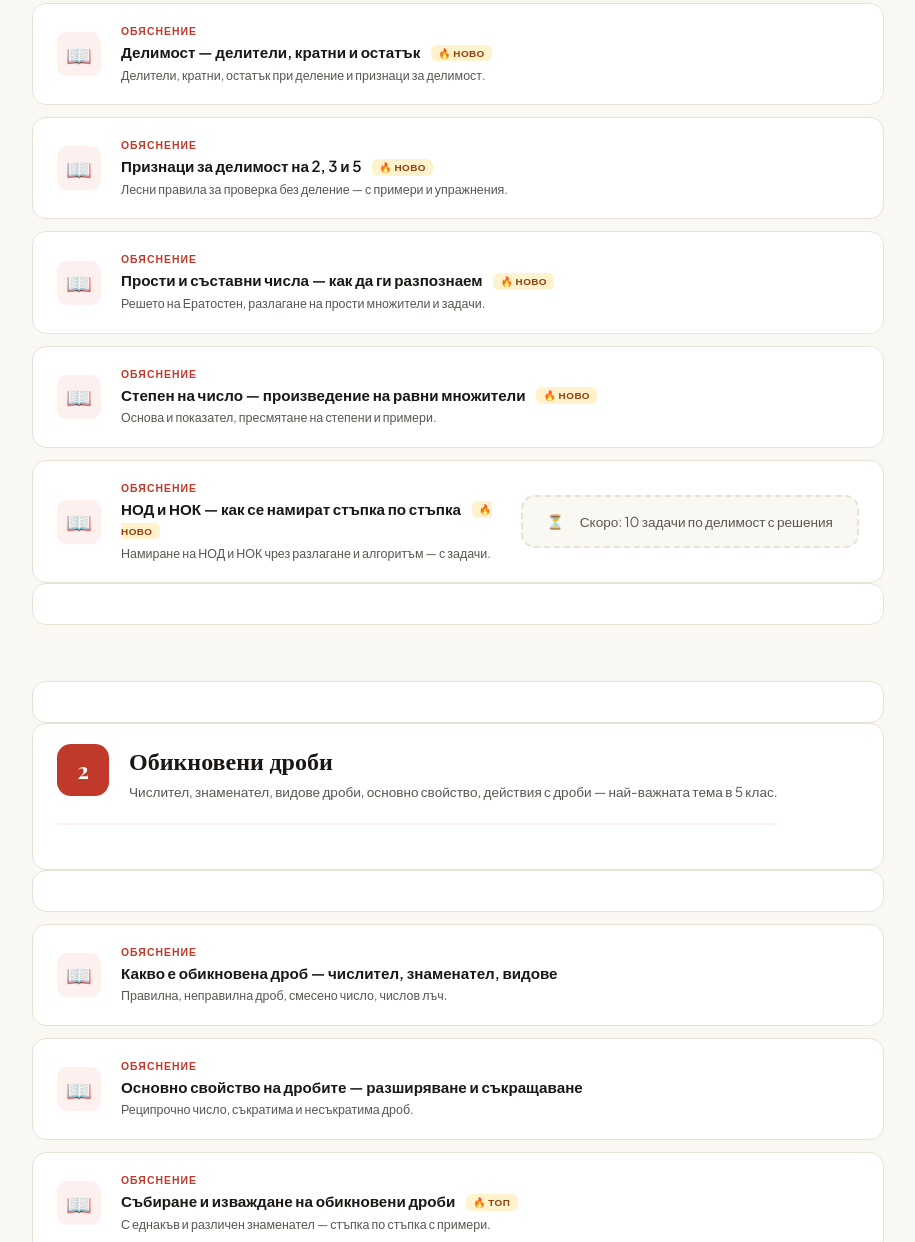
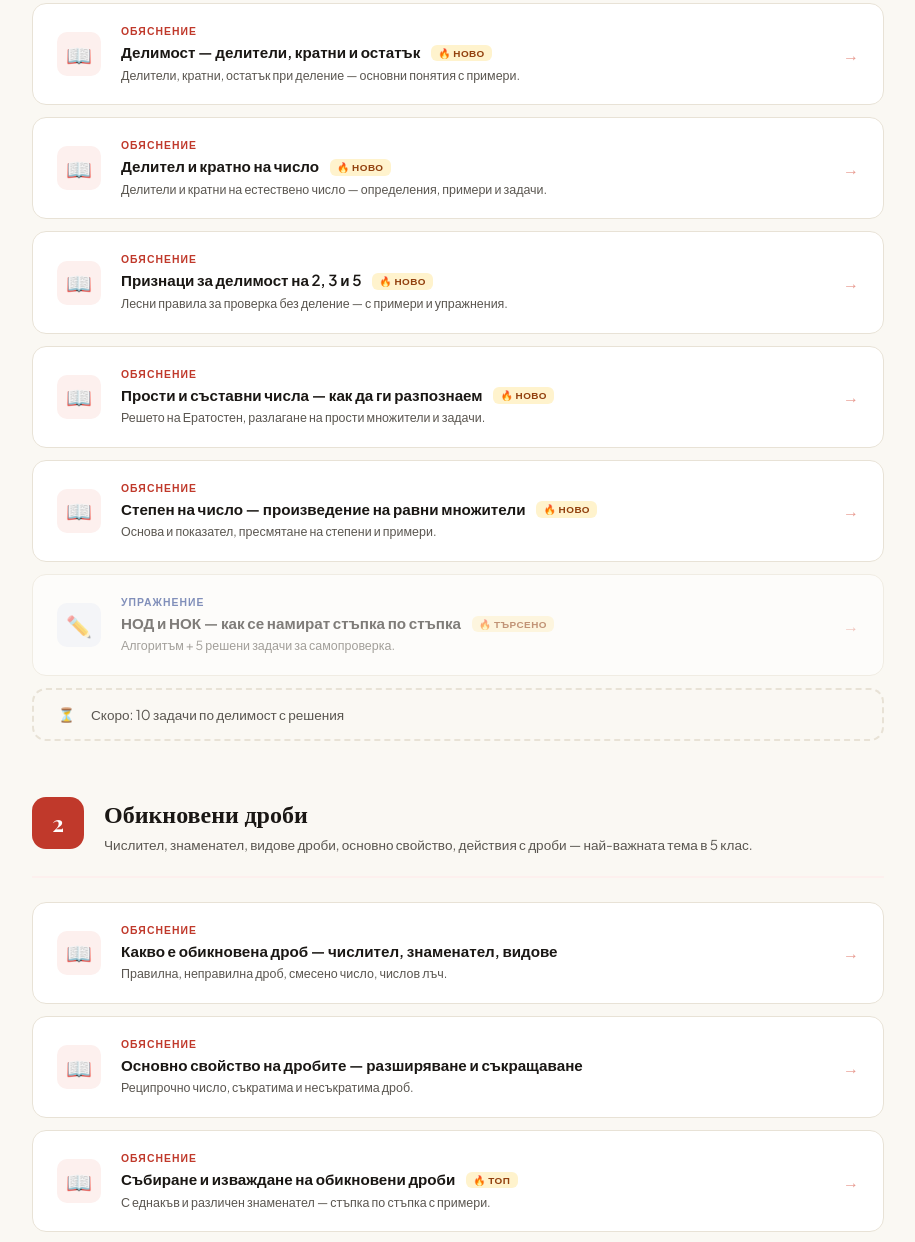
Before and after one commit to matematika-5-7/matematika-5-7.github.io, a plain HTML site: page klas-5.html in a window 1280 px wide. Shown: the part 814-2056 px from the top of the page, without its empty margins (182-1097 px from the left). Drawn offline with nearby package versions, Linux system fonts and the light colour scheme; a web font is replaced by a local one.

Commit message:
Update klas-5.html

```diff
--- a/klas-5.html
+++ b/klas-5.html
@@ -358,8 +358,19 @@
         <div class="article-body">
           <div class="article-type">Обяснение</div>
           <div class="article-title">Делимост — делители, кратни и остатък <span class="hot-badge">🔥 Ново</span></div>
-          <div class="article-desc">Делители, кратни, остатък при деление и признаци за делимост.</div>
+          <div class="article-desc">Делители, кратни, остатък при деление — основни понятия с примери.</div>
         </div>
+        <span class="article-arrow">→</span>
+      </a>
+      <a href="delitel-kratno-5-klas.html" class="article-card">
+        <div class="article-icon icon-explain">📖</div>
+        <div class="article-body">
+          <div class="article-type">Обяснение</div>
+          <div class="article-title">Делител и кратно на число <span class="hot-badge">🔥 Ново</span></div>
+          <div class="article-desc">Делители и кратни на естествено число — определения, примери и задачи.</div>
+        </div>
+        <span class="article-arrow">→</span>
+      </a>
       <a href="priznaci-delitelnost-5-klas.html" class="article-card">
         <div class="article-icon icon-explain">📖</div>
         <div class="article-body">
@@ -367,6 +378,8 @@
           <div class="article-title">Признаци за делимост на 2, 3 и 5 <span class="hot-badge">🔥 Ново</span></div>
           <div class="article-desc">Лесни правила за проверка без деление — с примери и упражнения.</div>
         </div>
+        <span class="article-arrow">→</span>
+      </a>
       <a href="prosti-chisla-5-klas.html" class="article-card">
         <div class="article-icon icon-explain">📖</div>
         <div class="article-body">
@@ -374,6 +387,8 @@
           <div class="article-title">Прости и съставни числа — как да ги разпознаем <span class="hot-badge">🔥 Ново</span></div>
           <div class="article-desc">Решето на Ератостен, разлагане на прости множители и задачи.</div>
         </div>
+        <span class="article-arrow">→</span>
+      </a>
       <a href="stepen-5-klas.html" class="article-card">
         <div class="article-icon icon-explain">📖</div>
         <div class="article-body">
@@ -381,13 +396,17 @@
           <div class="article-title">Степен на число — произведение на равни множители <span class="hot-badge">🔥 Ново</span></div>
           <div class="article-desc">Основа и показател, пресмятане на степени и примери.</div>
         </div>
-      <a href="nod-nok-5-klas.html" class="article-card">
-        <div class="article-icon icon-explain">📖</div>
+        <span class="article-arrow">→</span>
+      </a>
+      <div class="article-card" style="opacity:.55;cursor:not-allowed;pointer-events:none;">
+        <div class="article-icon icon-exercise">✏️</div>
         <div class="article-body">
-          <div class="article-type">Обяснение</div>
-          <div class="article-title">НОД и НОК — как се намират стъпка по стъпка <span class="hot-badge">🔥 Ново</span></div>
-          <div class="article-desc">Намиране на НОД и НОК чрез разлагане и алгоритъм — с задачи.</div>
+          <div class="article-type" style="color:#1e3a8a;">Упражнение</div>
+          <div class="article-title">НОД и НОК — как се намират стъпка по стъпка <span class="hot-badge">🔥 Търсено</span></div>
+          <div class="article-desc">Алгоритъм + 5 решени задачи за самопроверка.</div>
         </div>
+        <span class="article-arrow">→</span>
+      </div>
       <div class="coming-card">
         <span>⏳</span>
         <span>Скоро: 10 задачи по делимост с решения</span>
@@ -412,6 +431,8 @@
           <div class="article-title">Какво е обикновена дроб — числител, знаменател, видове</div>
           <div class="article-desc">Правилна, неправилна дроб, смесено число, числов лъч.</div>
         </div>
+        <span class="article-arrow">→</span>
+      </a>
       <a href="osnovno-svoistvo-drobi-5-klas.html" class="article-card">
         <div class="article-icon icon-explain">📖</div>
         <div class="article-body">
@@ -419,6 +440,8 @@
           <div class="article-title">Основно свойство на дробите — разширяване и съкращаване</div>
           <div class="article-desc">Реципрочно число, съкратима и несъкратима дроб.</div>
         </div>
+        <span class="article-arrow">→</span>
+      </a>
       <a href="sabirane-izvazdane-drobi-5-klas.html" class="article-card">
         <div class="article-icon icon-explain">📖</div>
         <div class="article-body">
@@ -426,6 +449,8 @@
           <div class="article-title">Събиране и изваждане на обикновени дроби <span class="hot-badge">🔥 Топ</span></div>
           <div class="article-desc">С еднакъв и различен знаменател — стъпка по стъпка с примери.</div>
         </div>
+        <span class="article-arrow">→</span>
+      </a>
       <a href="umnozhenie-delenie-drobi-5-klas.html" class="article-card">
         <div class="article-icon icon-exercise">✏️</div>
         <div class="article-body">
@@ -433,6 +458,8 @@
           <div class="article-title">Умножение и деление на обикновени дроби</div>
           <div class="article-desc">Реципрочно число при деление + 8 задачи с пълни решения.</div>
         </div>
+        <span class="article-arrow">→</span>
+      </a>
       <a href="chast-ot-chislo-5-klas.html" class="article-card">
         <div class="article-icon icon-exercise">✏️</div>
         <div class="article-body">
@@ -440,6 +467,8 @@
           <div class="article-title">Задачи за намиране на част от число (с решения)</div>
           <div class="article-desc">Практико-приложни задачи по официалната програма.</div>
         </div>
+        <span class="article-arrow">→</span>
+      </a>
       <div class="coming-card">
         <span>⏳</span>
         <span>Скоро: 12 смесени задачи с обикновени дроби</span>
@@ -509,6 +538,8 @@
           <div class="article-title">Задачи с десетични дроби от движение и практиката</div>
           <div class="article-desc">Скорост, разстояние, части от цяло — по програмата.</div>
         </div>
+        <span class="article-arrow">→</span>
+      </div>
       <div class="article-card" style="opacity:.55;cursor:not-allowed;pointer-events:none;">
         <div class="article-icon icon-explain">📖</div>
         <div class="article-body">
@@ -564,6 +595,8 @@
           <div class="article-title">1. Точка, права, ъгъл</div>
           <div class="article-desc">Основни геометрични понятия — точка, права, отсечка, лъч и видове ъгли.</div>
         </div>
+        <span class="article-arrow">→</span>
+      </a>
       <a href="perpendikulyarni-pravi-5-klas.html" class="article-card">
         <div class="article-icon icon-explain">📖</div>
         <div class="article-body">
@@ -571,6 +604,8 @@
           <div class="article-title">2. Перпендикулярни прави</div>
           <div class="article-desc">Перпендикулярност, разстояние от точка до права, построявания с чертежи.</div>
         </div>
+        <span class="article-arrow">→</span>
+      </a>
       <a href="triagalnik-5-klas.html" class="article-card">
         <div class="article-icon icon-explain">📖</div>
         <div class="article-body">
@@ -578,6 +613,8 @@
           <div class="article-title">3. Триъгълник <span class="hot-badge">🔥 Ново</span></div>
           <div class="article-desc">Видове по страни и ъгли, елементи, височини — с интерактивни анимации.</div>
         </div>
+        <span class="article-arrow">→</span>
+      </a>
       <a href="lice-triagalnik-5-klas.html" class="article-card">
         <div class="article-icon icon-explain">📖</div>
         <div class="article-body">
@@ -585,6 +622,8 @@
           <div class="article-title">4. Лице на триъгълник <span class="hot-badge">🔥 Ново</span></div>
           <div class="article-desc">Правоъгълен триъгълник, обща формула S=a·h÷2 и мерни единици за лице.</div>
         </div>
+        <span class="article-arrow">→</span>
+      </a>
       <a href="usporedhik-romb-5-klas.html" class="article-card">
         <div class="article-icon icon-explain">📖</div>
         <div class="article-body">
@@ -592,6 +631,8 @@
           <div class="article-title">5. Успоредник и ромб <span class="hot-badge">🔥 Ново</span></div>
           <div class="article-desc">Успоредни прави, свойства на успоредника и ромба, лице S=a·h с анимации.</div>
         </div>
+        <span class="article-arrow">→</span>
+      </a>
       <a href="trapec-5-klas.html" class="article-card">
         <div class="article-icon icon-explain">📖</div>
         <div class="article-body">
@@ -599,6 +640,8 @@
           <div class="article-title">6. Трапец <span class="hot-badge">🔥 Ново</span></div>
           <div class="article-desc">Видове трапеци, свойства и формула за лице S=(a+c)·h÷2.</div>
         </div>
+        <span class="article-arrow">→</span>
+      </a>
       <a href="geometria-zadachi-5-klas.html" class="article-card">
         <div class="article-icon icon-exercise">✏️</div>
         <div class="article-body">
@@ -606,6 +649,8 @@
           <div class="article-title">7. Задачи по геометрия <span class="hot-badge">🔥 Ново</span></div>
           <div class="article-desc">Смесени задачи за лице и периметър — триъгълник, успоредник, ромб, трапец.</div>
         </div>
+        <span class="article-arrow">→</span>
+      </a>
     </div>
   </div>
 
@@ -626,6 +671,8 @@
           <div class="article-title">Куб и правоъгълен паралелепипед — елементи, лице и обем</div>
           <div class="article-desc">Лице на повърхнина, обем, развивки — по програмата.</div>
         </div>
+        <span class="article-arrow">→</span>
+      </div>
       <div class="article-card" style="opacity:.55;cursor:not-allowed;pointer-events:none;">
         <div class="article-icon icon-summary">📋</div>
         <div class="article-body">
@@ -633,6 +680,8 @@
           <div class="article-title">Мерни единици за дължина, лице и обем — как се преминава</div>
           <div class="article-desc">m², dm², cm², m³, dm³ — системни единици на латиница.</div>
         </div>
+        <span class="article-arrow">→</span>
+      </div>
       <div class="coming-card">
         <span>⏳</span>
         <span>Скоро: Задачи за лице и обем с решения</span>
```
